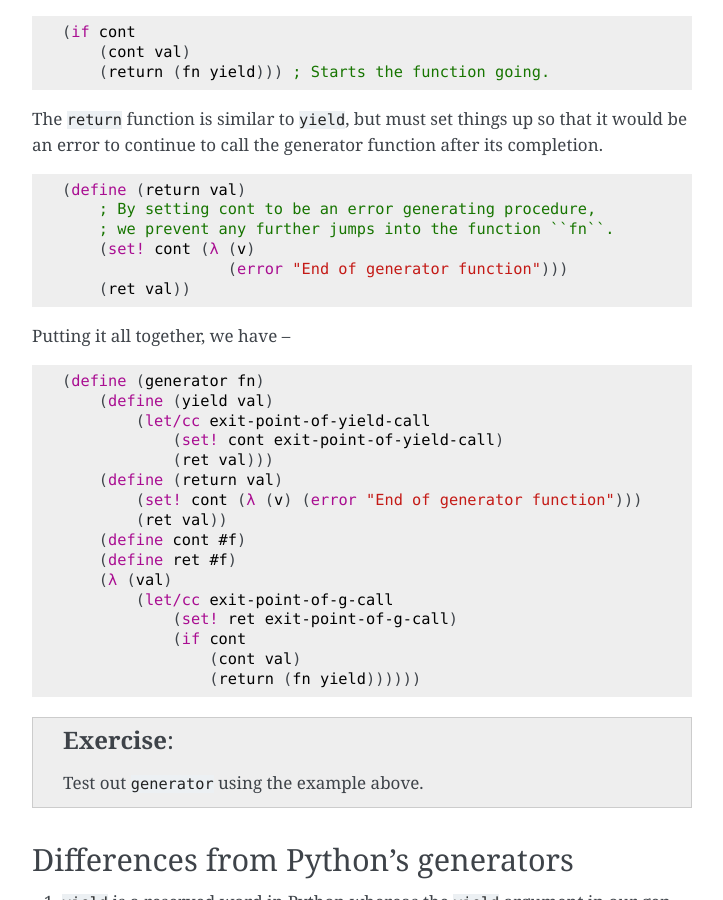
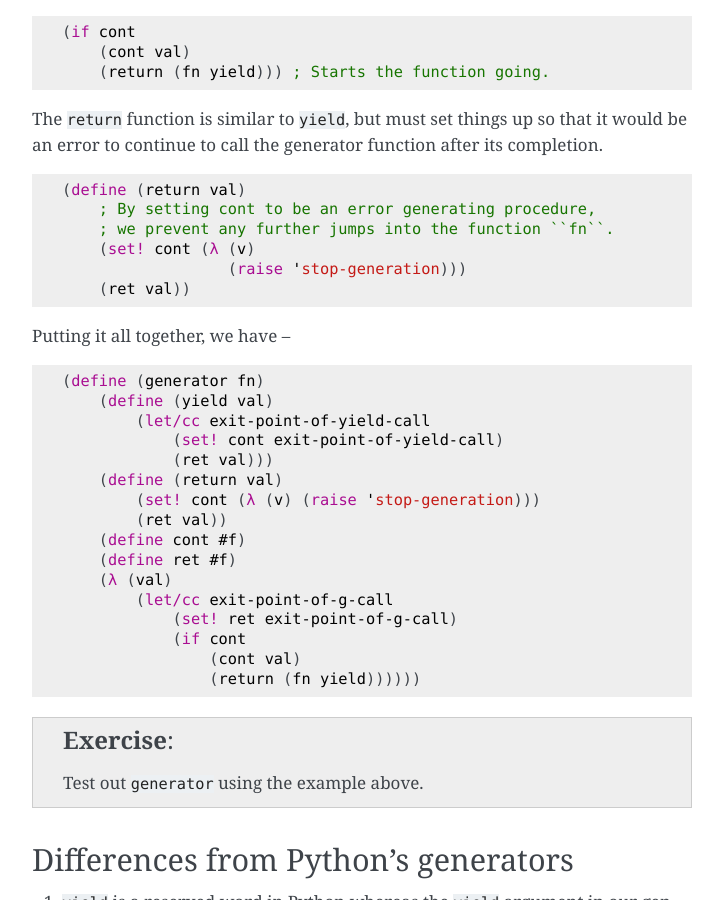
Before and after one commit to kreauniv/comp308, a Sphinx documentation site: the page built from source/generators.rst, in a window 1280 px wide and 900 px high, scrolled down 8325 px. Shown: the whole window, without its empty margins (388-1111 px from the left). Built offline with Sphinx 7.4.7, drawn with Linux system fonts in a browser that asks for light colours.

Commit message:
Made exception specific to generation

```diff
--- a/source/generators.rst
+++ b/source/generators.rst
@@ -448,7 +448,7 @@ after its completion.
         ; By setting cont to be an error generating procedure,
         ; we prevent any further jumps into the function ``fn``.
         (set! cont (λ (v)
-                      (error "End of generator function")))
+                      (raise 'stop-generation)))
         (ret val))
 
 Putting it all together, we have --
@@ -461,7 +461,7 @@ Putting it all together, we have --
                 (set! cont exit-point-of-yield-call)
                 (ret val)))
         (define (return val)
-            (set! cont (λ (v) (error "End of generator function")))
+            (set! cont (λ (v) (raise 'stop-generation)))
             (ret val))
         (define cont #f)
         (define ret #f)
```
